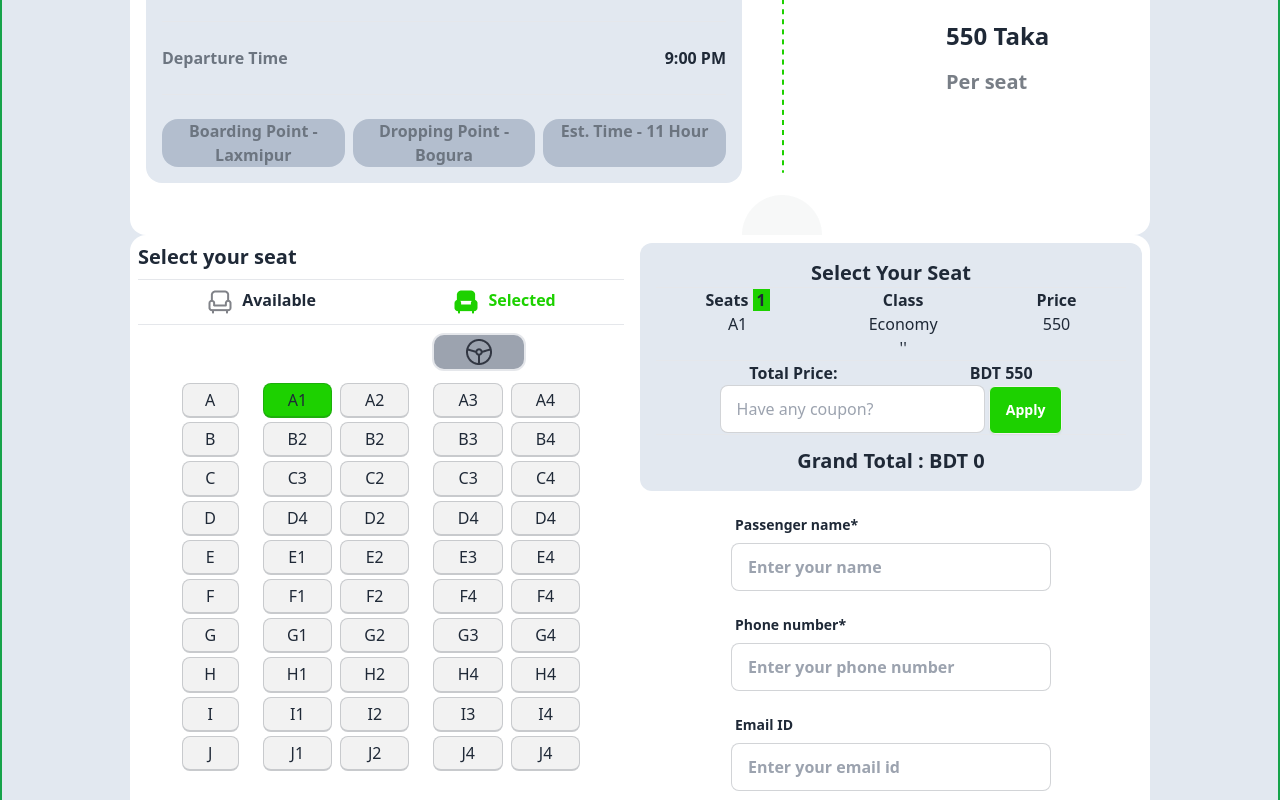
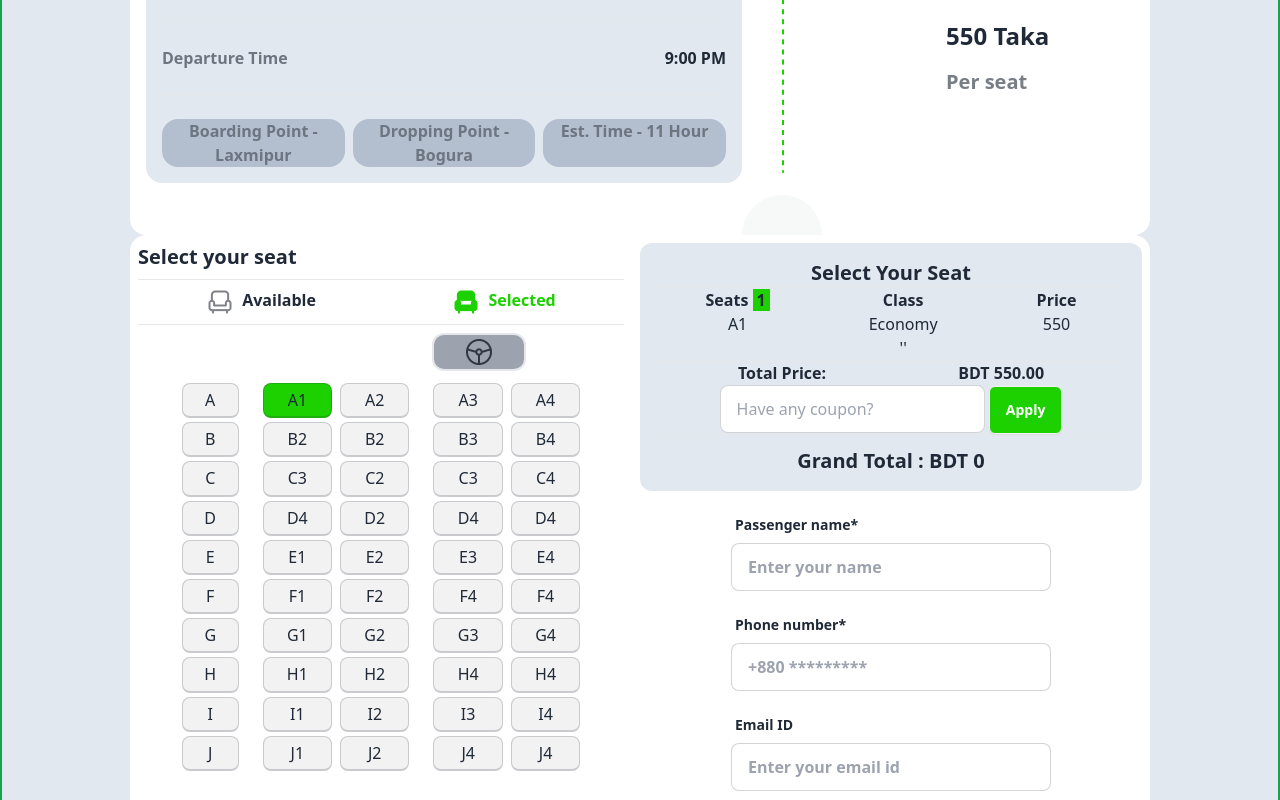
Before and after one commit to Bilshansakib/B9A5-Smart-Ticketing, a plain HTML site: page index.html in a window 1280 px wide. Both pictures are taken after a click on the button "A1". Shown: the part 1746-2546 px from the top of the page. Drawn offline with nearby package versions, Linux system fonts and the light colour scheme.

Commit message:
toFixed added

```diff
--- a/JS/utility.js
+++ b/JS/utility.js
@@ -75,51 +75,26 @@ for (const btn of allBtn) {
     })
 }
 
-// const couponBtn = document.getElementById("apply-btn");
-// couponBtn.addEventListener("click", function(){
-//     const convertTotal = getValue("total-cost");
-//     const couponElement = document.getElementById("input-field").value;
-//     const couponCode = couponElement.split(" ").join("").toUpperCase();
 
-//     if (couponCode === "NEW15") {
-//         setInnerText("grand-total",convertTotal - convertTotal * 0.15)
-
-
-//     }else if (couponCode === "Couple20") {
-//         setInnerText("grand-total",convertTotal - convertTotal * 0.20)
-//     } else {
-//         alert("Invalid Coupon")
-//     }
-
-// })
 
 function getValue(id) {
   const budgetInnerText = document.getElementById(id).innerText;
   const budget = parseInt(budgetInnerText);
-  return budget;
+  return budget.toFixed();
 }
 
 
 function totalPrice(id, value) {
     const totalCost = document.getElementById("total-cost").innerText;
     const total = parseInt(totalCost) + parseInt(value);
-    document.getElementById("total-cost").innerText = total;
+    document.getElementById("total-cost").innerText = total.toFixed(2);
 
 }
 function setInnerText(id, value) {
     document.getElementById(id).innerText = value;
 }
 
-// function hideElement(id) {
-//     const element = document.getElementById(id);
-//     element.classList.add('hidden')
-// }
-// hideElement()
-// function showElement(id) {
-//     const element = document.getElementById(id);
-//     element.classList.remove('hidden')
-// }
-// showElement("next")
+
 
 function hide(){
     const hideNext = document.getElementById('next')
--- a/index.html
+++ b/index.html
@@ -431,7 +431,7 @@
                     <div class="label">
                       <span class="label-text">Phone number*</span>
                     </div>
-                    <input type="number" placeholder="Enter your phone number" class="input input-bordered w-full max-w-xs" />
+                    <input type="number" placeholder="+880 *********" class="input input-bordered w-full max-w-xs" />
                 </label>
                 <label class="form-control  max-w-xs text-xl mt-4 w-full">
                     <div class="label">
```
